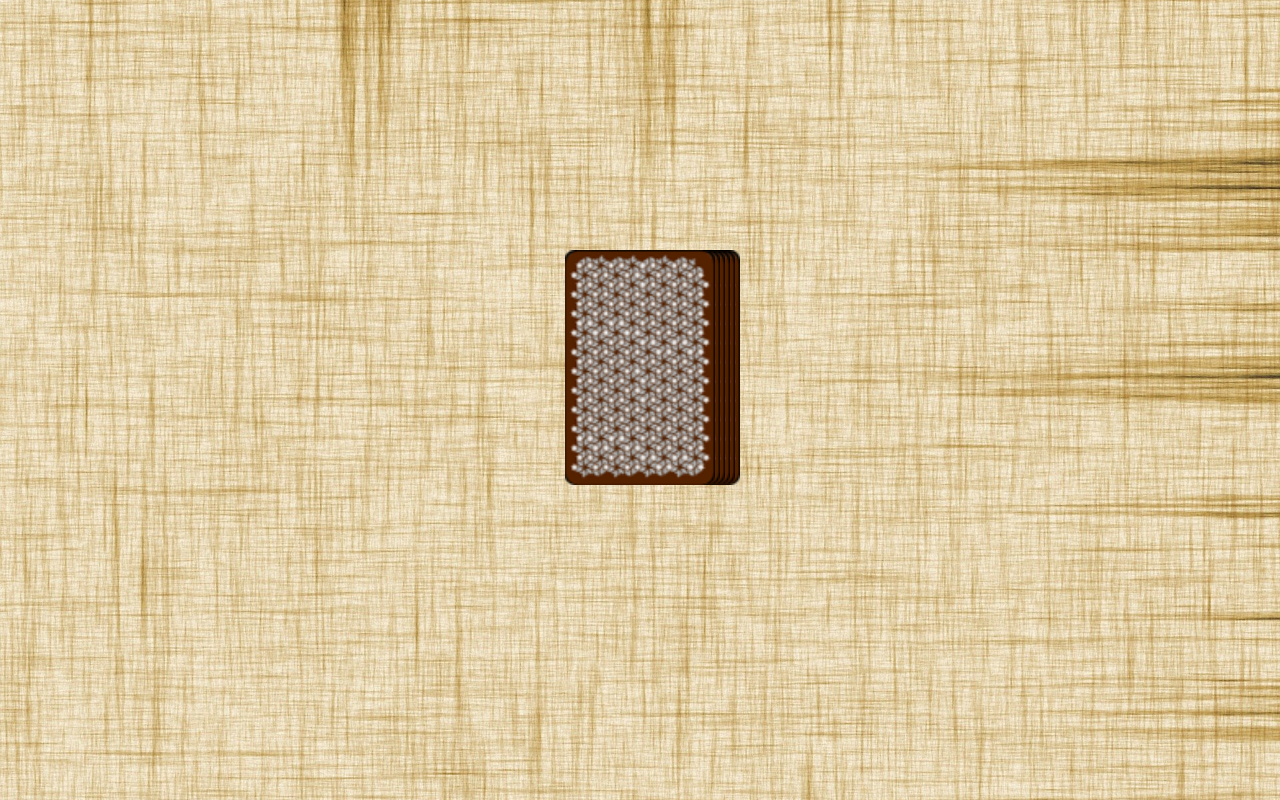
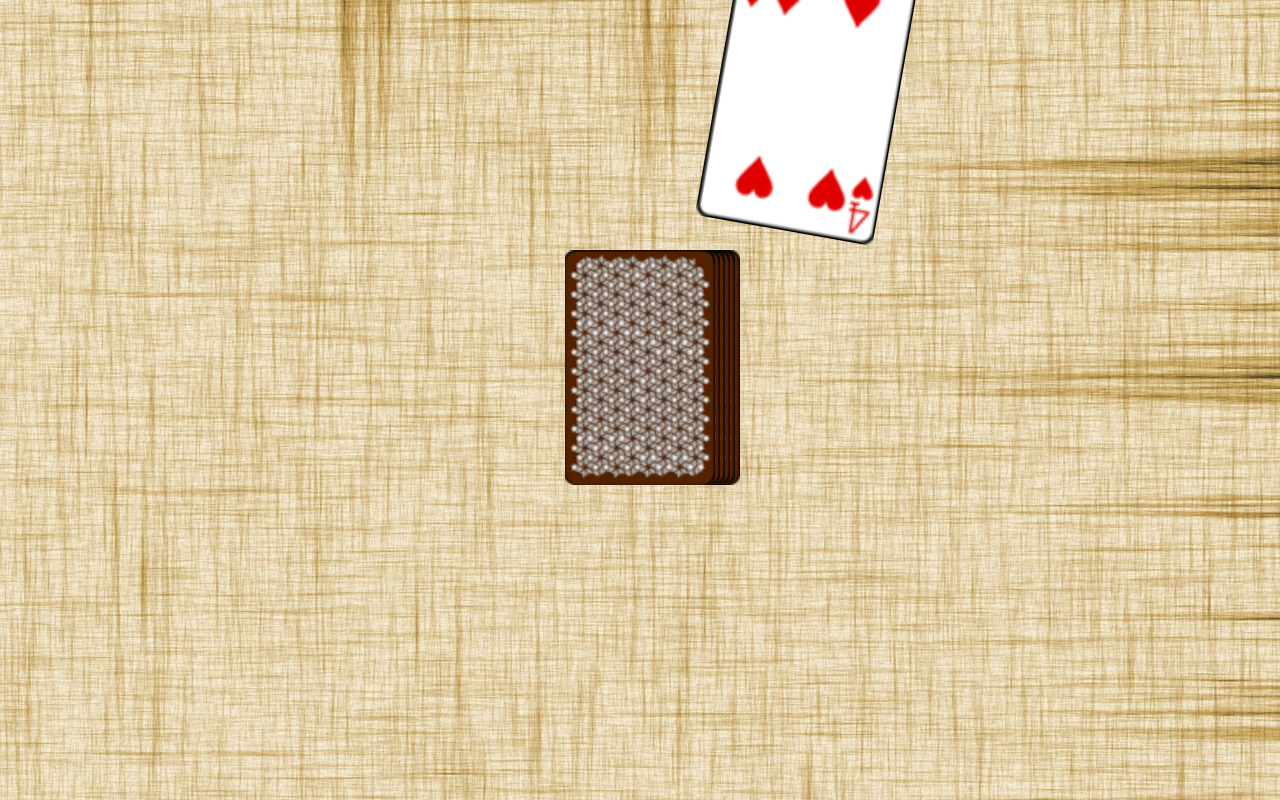
Before and after one commit to milosdimi/angular-ringoffire, an Angular app: page /game in a window 1280 px wide. Both pictures are taken after a click on the picture 640 px from the left and 367 px from the top of the page. Built offline with nearby package versions, Linux system fonts and the light colour scheme.

Commit message:
09 - Gespielte Karten anzeigen

```diff
--- a/src/app/game/game.component.html
+++ b/src/app/game/game.component.html
@@ -18,12 +18,20 @@
       alt="Top Card"
     />
 
+    <!-- Ablagestapel -->
+    <img
+      *ngFor="let card of game.playedCard"
+      class="played-card"
+      [src]="'assets/img/cards/' + card + '.png'"
+      alt="Discard Pile Top Card"
+    />
+
     <!-- Animierte Karte beim Ziehen -->
     <img
       *ngIf="pickCardAnimation"
       class="pick-card"
-      src="assets/img/cards/{{ currentCard }}.png"
-      alt="Ace"
+      [src]="'assets/img/cards/' + currentCard + '.png'"
+      alt="Picked Card"
     />
   </div>
 </section>
--- a/src/app/game/game.component.scss
+++ b/src/app/game/game.component.scss
@@ -39,11 +39,24 @@
   }
 }
 
+.played-card {
+  position: absolute;
+  right: 25px;
+  transform: scale(1.2) translate(140px, -230px) rotate(10deg);
+}
+
+.played-card:nth-child(1) {
+  transform: scale(1.2) translate(140px, -230px) rotate(8deg);
+}
+.played-card:nth-child(2) {
+  transform: scale(1.2) translate(142px, -232px) rotate(12deg);
+}
+
 /* Animierte Karte */
 .pick-card {
   right: 25px;
   z-index: 20;
-  animation: pick-card-animation 0.9s ease-in-out forwards;
+  animation: pick-card-animation 1s ease-in-out forwards;
 }
 
 @keyframes pick-card-animation {
--- a/src/app/game/game.component.ts
+++ b/src/app/game/game.component.ts
@@ -25,12 +25,16 @@ export class GameComponent implements OnInit {
   takeCard() {
     if (!this.pickCardAnimation) {
       this.currentCard = this.game.stack.pop() || '';
-      console.log(this.currentCard);
+
       this.pickCardAnimation = true;
 
+      console.log('wen card: ' + this.currentCard);
+      console.log('game ist ', +this.game);
+
       setTimeout(() => {
+        this.game.playedCard.push(this.currentCard);
         this.pickCardAnimation = false;
-      }, 1500);
+      }, 1000);
     }
   }
 }
```
